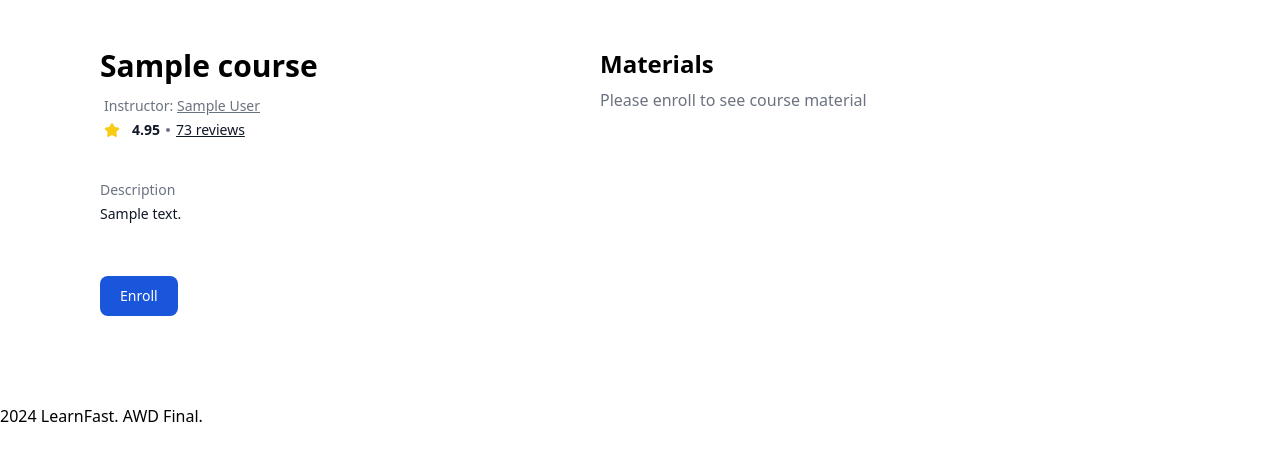
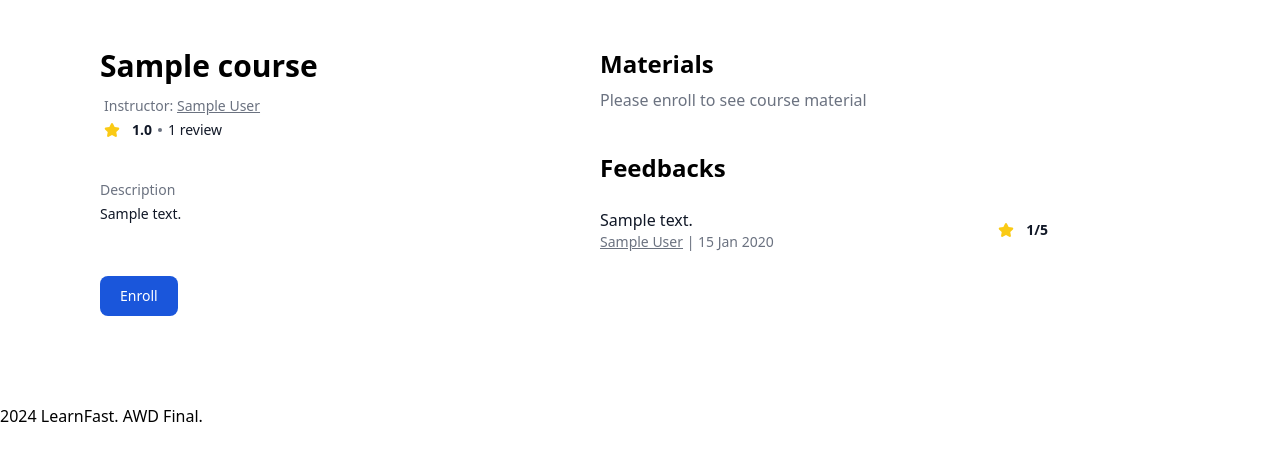
Before and after one commit to AntoineTA/LearnFast, a Django app: page /course/1 in a window 1280 px wide. Shown: the part 64-525 px from the top of the page. Run offline with Django 5.2, Linux system fonts and the light colour scheme; tables that the repository leaves empty hold one stand-in row (values such as "Sample post"); style sheets or scripts are compiled from the project's sources; some libraries are stand-ins or nearby versions.

Commit message:
feedback logic

```diff
--- a/main/models.py
+++ b/main/models.py
@@ -13,7 +13,7 @@ class Course(models.Model):
     students = models.ManyToManyField(User, related_name='courses')
     blocked_students = models.ManyToManyField(User, related_name='blocked_courses')
     teacher = models.ForeignKey(User, on_delete=models.CASCADE, related_name='courses_taught')
-    description = models.TextField()
+    description = models.TextField(max_length=1000)
 
     def __str__(self):
         return self.name
@@ -22,7 +22,8 @@ class CourseFeedback(models.Model):
     course = models.ForeignKey(Course, on_delete=models.CASCADE, related_name='feedbacks')
     author = models.ForeignKey(User, on_delete=models.CASCADE)
     grade = models.IntegerField(choices=[(i, i) for i in range(1, 6)])
-    comment = models.TextField(blank=True, null=True)
+    comment = models.TextField(max_length=100)
+    created_at = models.DateTimeField(auto_now_add=True)
 
 class CourseMaterial(models.Model):
     course = models.ForeignKey(Course, on_delete=models.CASCADE, related_name='materials')
--- a/main/templates/course/detail.html
+++ b/main/templates/course/detail.html
@@ -15,6 +15,10 @@
         {% include "./material/list.html" %}
     </div>
 
+    <div class="mt-10">
+        {% include "./feedback/list.html" %}
+    </div>
+
     {% if request.user|has_group:'Teachers'%}
     <div class="mt-10">
         {% include "./student/list.html" %}
--- a/main/templates/course/feedback/add.html
+++ b/main/templates/course/feedback/add.html
@@ -12,6 +12,10 @@
             <td>{{ form.grade }}</td>
         </tr>
         <tr>
+            <td>{{ form.title.label_tag }}</td>
+            <td>{{ form.title }}</td>
+        </tr>
+        <tr>
             <td>{{ form.comment.label_tag }}</td>
             <td>{{ form.comment }}</td>
         </tr>
--- a/main/templates/course/feedback/list.html
+++ b/main/templates/course/feedback/list.html
@@ -1,10 +1,41 @@
-<h2>Feedback</h2>
-<ul>
+{% load main_tags %}
+
+<h2 class="text-2xl font-extrabold dark:text-white my-2">Feedbacks</h2>
+{% if course.feedbacks.all %}
+<ul class="max-w-md divide-y divide-gray-200 dark:divide-gray-700">
     {% for feedback in course.feedbacks.all %}
-        <li>{{ feedback.grade }} | {{ feedback.comment }} | {{ feedback.author }}</li>
+    <li class="py-3 sm:py-4 text-gray-500 rounded-lg dark:text-gray-400 dark:bg-gray-800">
+        <div class="flex items-center space-x-4 rtl:space-x-reverse">
+            <div class="flex-1 min-w-0">
+                <p class="text-md font-medium text-gray-900 truncate dark:text-white">
+                    {{ feedback.comment }}
+                </p>
+                <p class="text-sm text-gray-500 truncate dark:text-gray-400">
+                    <p class="text-sm text-gray-500 truncate dark:text-gray-400">
+                        <a href="{% url 'profile:detail' feedback.author.id %}" class="underline">{% displayname feedback.author %}</a>
+                         | {% relative_time feedback.created_at %}
+                    </p>
+                </p>
+            </div>
+            <div class="inline-flex items-center text-base font-semibold text-gray-900 dark:text-white">
+
+                <div class="flex items-center">
+                    <svg class="w-4 h-4 text-yellow-300 me-1" aria-hidden="true" xmlns="http://www.w3.org/2000/svg" fill="currentColor" viewBox="0 0 22 20">
+                        <path d="M20.924 7.625a1.523 1.523 0 0 0-1.238-1.044l-5.051-.734-2.259-4.577a1.534 1.534 0 0 0-2.752 0L7.365 5.847l-5.051.734A1.535 1.535 0 0 0 1.463 9.2l3.656 3.563-.863 5.031a1.532 1.532 0 0 0 2.226 1.616L11 17.033l4.518 2.375a1.534 1.534 0 0 0 2.226-1.617l-.863-5.03L20.537 9.2a1.523 1.523 0 0 0 .387-1.575Z"/>
+                    </svg>
+                    <p class="ms-2 text-sm font-bold text-gray-900 dark:text-white">{{ feedback.grade }}/5</p>
+                </div>
+            </div>
+        </div>
+    </li>
     {% endfor %}
 </ul>
+{% else %}
+    <p class="text-gray-500 dark:text-gray-400">No feedback yet...</p>
+{% endif %}
 
-{% if request.user in course.students.all %}
-    <a href="{% url 'course:feedback_add' course.id %}">Add Feedback</a>
+{% if user in course.students.all and not user|has_feedback:course and user != course.teacher %}
+<div class="mt-5">
+    <a class="px-3 py-2 text-xs font-medium text-center text-white bg-blue-700 rounded-lg hover:bg-blue-800 focus:ring-4 focus:outline-none focus:ring-blue-300 dark:bg-blue-600 dark:hover:bg-blue-700 dark:focus:ring-blue-800" href="{% url 'course:feedback_add' course.id %}">Add Feedback</a>
+</div>
 {% endif %}
--- a/main/templates/course/info.html
+++ b/main/templates/course/info.html
@@ -6,14 +6,23 @@
         <div class="text-sm text-gray-500 dark:text-gray-400 mb-1 mt-1">
             Instructor: <a class="underline" href="{% url 'profile:detail' course.teacher.id %}">{% displayname course.teacher %}</a>
         </div>
-
         <div class="flex items-center">
             <svg class="w-4 h-4 text-yellow-300 me-1" aria-hidden="true" xmlns="http://www.w3.org/2000/svg" fill="currentColor" viewBox="0 0 22 20">
                 <path d="M20.924 7.625a1.523 1.523 0 0 0-1.238-1.044l-5.051-.734-2.259-4.577a1.534 1.534 0 0 0-2.752 0L7.365 5.847l-5.051.734A1.535 1.535 0 0 0 1.463 9.2l3.656 3.563-.863 5.031a1.532 1.532 0 0 0 2.226 1.616L11 17.033l4.518 2.375a1.534 1.534 0 0 0 2.226-1.617l-.863-5.03L20.537 9.2a1.523 1.523 0 0 0 .387-1.575Z"/>
             </svg>
-            <p class="ms-2 text-sm font-bold text-gray-900 dark:text-white">4.95</p>
-            <span class="w-1 h-1 mx-1.5 bg-gray-500 rounded-full dark:bg-gray-400"></span>
-            <a href="#" class="text-sm font-medium text-gray-900 underline hover:no-underline dark:text-white">73 reviews</a>
+            {% if course.feedbacks.all %}
+                <p class="ms-2 text-sm font-bold text-gray-900 dark:text-white">{% avg_grade course %}</p>
+                <span class="w-1 h-1 mx-1.5 bg-gray-500 rounded-full dark:bg-gray-400"></span>
+                {% if course.feedbacks.count == 1 %}
+                    <p class="text-sm font-medium text-gray-900 hover:no-underline dark:text-white">{{ course.feedbacks.count }} review</p>
+                {% else %}
+                    <p class="text-sm font-medium text-gray-900 hover:no-underline dark:text-white">{{ course.feedbacks.count }} reviews</p>
+                {% endif %}
+            {% else %}
+                <p class="ms-2 text-sm font-bold text-gray-900 dark:text-white">0 reviews</p>
+            {% endif %}
+
+
         </div>
     </div>
 
--- a/main/templates/course/list.html
+++ b/main/templates/course/list.html
@@ -19,4 +19,5 @@
             <a class="text-white bg-blue-700 hover:bg-blue-800 focus:ring-4 focus:ring-blue-300 font-medium rounded-lg text-sm px-5 py-2.5 me-2 mb-2 dark:bg-blue-600 dark:hover:bg-blue-700 focus:outline-none dark:focus:ring-blue-800" href="{% url 'course:create' %}">Add a Course</a>
         {% endif %}
     </div>
+</div>
 {% endblock %}
--- a/main/templates/course/material/list.html
+++ b/main/templates/course/material/list.html
@@ -30,6 +30,6 @@
 
 {% if course.teacher == request.user %}
 <div class="mt-5">
-    <a class="text-white bg-blue-700 hover:bg-blue-800 focus:ring-4 focus:ring-blue-300 font-medium rounded-lg text-sm px-5 py-2.5 me-2 mb-2 dark:bg-blue-600 dark:hover:bg-blue-700 focus:outline-none dark:focus:ring-blue-800" href="{% url 'course:material_add' course.id %}">Add Material</a>
+    <a class="px-3 py-2 text-xs font-medium text-center text-white bg-blue-700 rounded-lg hover:bg-blue-800 focus:ring-4 focus:outline-none focus:ring-blue-300 dark:bg-blue-600 dark:hover:bg-blue-700 dark:focus:ring-blue-800" href="{% url 'course:material_add' course.id %}">Add Material</a>
 </div>
 {% endif %}
--- a/main/templatetags/main_tags.py
+++ b/main/templatetags/main_tags.py
@@ -1,6 +1,7 @@
 from django import template
 from datetime import timedelta
 from django.utils import timezone
+from django.db import models
 
 register = template.Library()
 
@@ -51,3 +52,21 @@ def display_size(size):
         return str(round(size / 1024, 2)) + ' KB'
     else:
         return str(round(size / (1024 * 1024), 2)) + ' MB'
+
+@register.simple_tag
+def relative_time(time):
+    now = timezone.now()
+    if time > now - timedelta(days=1):
+        return 'Today'
+    elif time > now - timedelta(days=2):
+        return 'Yesterday'
+    else:
+        return time.strftime('%d %b %Y')
+
+@register.filter
+def has_feedback(user, course):
+    return course.feedbacks.filter(author=user).exists()
+
+@register.simple_tag
+def avg_grade(course):
+    return course.feedbacks.aggregate(models.Avg('grade'))['grade__avg']
```
Also changed, not shown: main/templates/course/create.html (+8 -1 lines), main/migrations/0015_coursefeedback_title_alter_course_description.py (added), main/migrations/0016_remove_coursefeedback_title_and_more.py (added), main/migrations/0017_coursefeedback_created_at.py (added).
